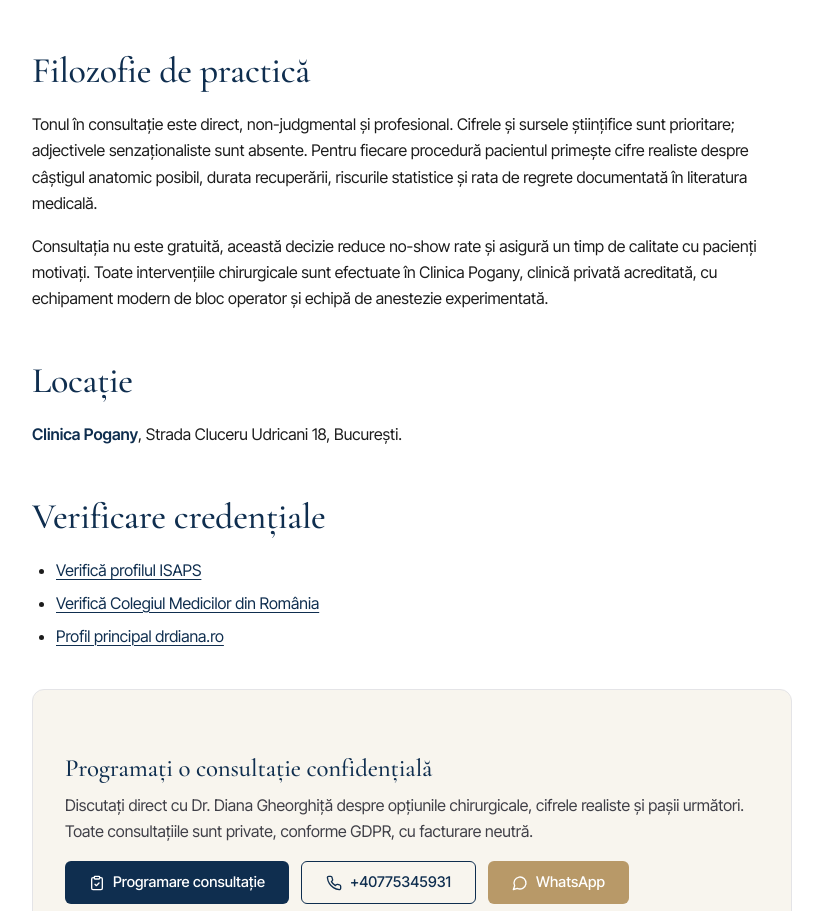
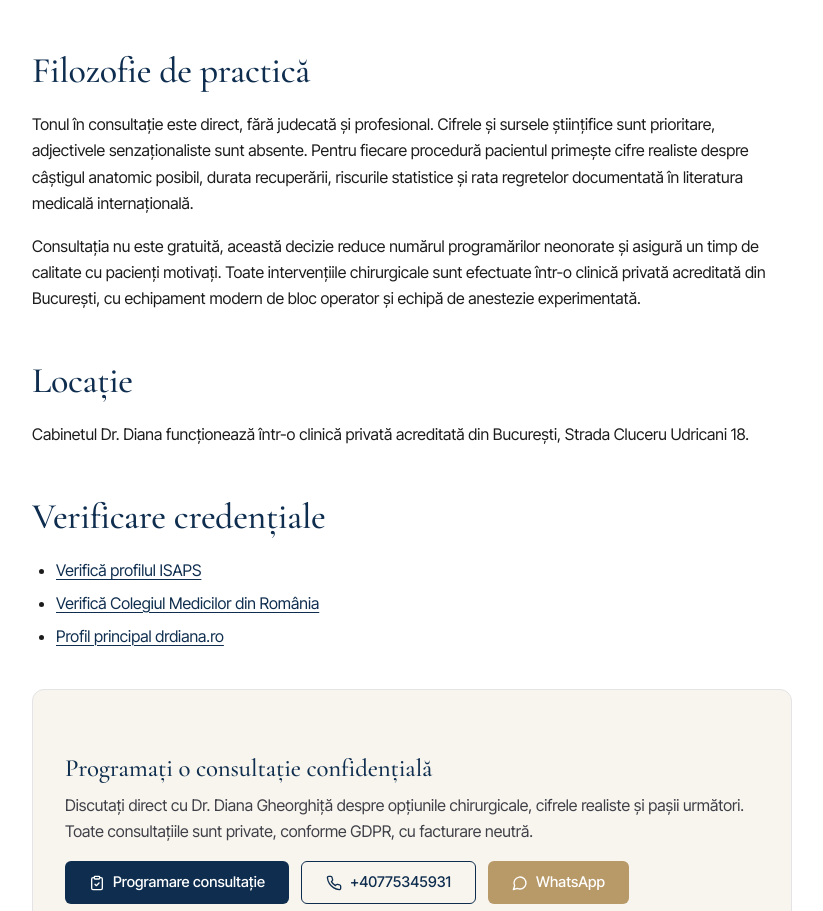
Before and after one commit to mihnea-eugen/chirurgia-intima, a Next.js app: page /despre in a window 1280 px wide. Shown: the part 1069-1980 px from the top of the page, without its empty margins (228-1051 px from the left). Built offline with nearby package versions, Linux system fonts and the light colour scheme; no server answers.

Commit message:
copy(despre): scoate Pogany, RO uniform

```diff
--- a/app/despre/page.tsx
+++ b/app/despre/page.tsx
@@ -6,7 +6,7 @@ import { SITE } from "@/lib/site";
 export const metadata: Metadata = {
   title: "Despre Dr. Diana Gheorghiță, medic chirurgie plastică București",
   description:
-    "Dr. Diana Gheorghiță, medic specialist chirurgie plastică, estetică și microchirurgie reconstructivă. Membră ISAPS, peste 10 ani experiență, peste 1000 de proceduri intime în portofoliu. Operează în Clinica Pogany, București.",
+    "Dr. Diana Gheorghiță, medic specialist chirurgie plastică, estetică și microchirurgie reconstructivă. Membră ISAPS, peste 10 ani experiență, peste 1000 de proceduri intime în portofoliu. Operează în clinică privată acreditată din București.",
   alternates: { canonical: `${SITE.url}/despre` }
 };
 
@@ -47,15 +47,15 @@ export default function Page() {
 
         <h2>Filozofie de practică</h2>
         <p>
-          Tonul în consultație este direct, non-judgmental și profesional. Cifrele și sursele științifice sunt prioritare; adjectivele senzaționaliste sunt absente. Pentru fiecare procedură pacientul primește cifre realiste despre câștigul anatomic posibil, durata recuperării, riscurile statistice și rata de regrete documentată în literatura medicală.
+          Tonul în consultație este direct, fără judecată și profesional. Cifrele și sursele științifice sunt prioritare, adjectivele senzaționaliste sunt absente. Pentru fiecare procedură pacientul primește cifre realiste despre câștigul anatomic posibil, durata recuperării, riscurile statistice și rata regretelor documentată în literatura medicală internațională.
         </p>
         <p>
-          Consultația nu este gratuită, această decizie reduce no-show rate și asigură un timp de calitate cu pacienți motivați. Toate intervențiile chirurgicale sunt efectuate în Clinica Pogany, clinică privată acreditată, cu echipament modern de bloc operator și echipă de anestezie experimentată.
+          Consultația nu este gratuită, această decizie reduce numărul programărilor neonorate și asigură un timp de calitate cu pacienți motivați. Toate intervențiile chirurgicale sunt efectuate într-o clinică privată acreditată din București, cu echipament modern de bloc operator și echipă de anestezie experimentată.
         </p>
 
         <h2>Locație</h2>
         <p>
-          <strong>Clinica Pogany</strong>, Strada Cluceru Udricani 18, București.
+          Cabinetul Dr. Diana funcționează într-o clinică privată acreditată din București, Strada Cluceru Udricani 18.
         </p>
 
         <h2>Verificare credențiale</h2>
```
